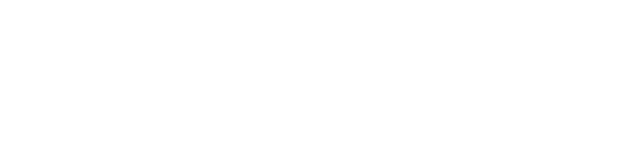
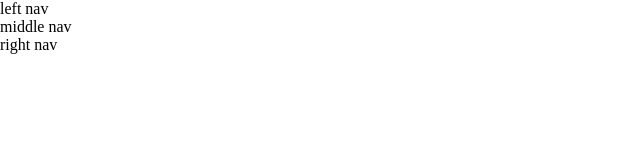
Before and after one commit to pOnGcAls/git-test, a plain HTML site: page index.html in a window 1280 px wide. Shown: the whole page, without its empty margins (0-640 px from the left). Drawn offline with Linux system fonts and the light colour scheme.

Commit message:
Add style.css and update index.html

```diff
--- a/index.html
+++ b/index.html
@@ -4,8 +4,13 @@
     <meta charset="UTF-8">
     <meta name="viewport" content="width=device-width, initial-scale=1.0">
     <title>Document</title>
+    <link rel="stylesheet" href="style.css">
 </head>
 <body>
-
+    <nav>
+        <div class="left-nav">left nav</div>
+        <div class="middle-nav">middle nav</div>
+        <div class="right-nav">right nav</div>
+    </nav>
 </body>
 </html>
--- /dev/null
+++ b/style.css
@@ -0,0 +1,8 @@
+:root {
+    --primary: #5a5a5a;
+}
+* {
+    margin: 0;
+    padding: 0;
+    box-sizing: border-box;
+}
```
